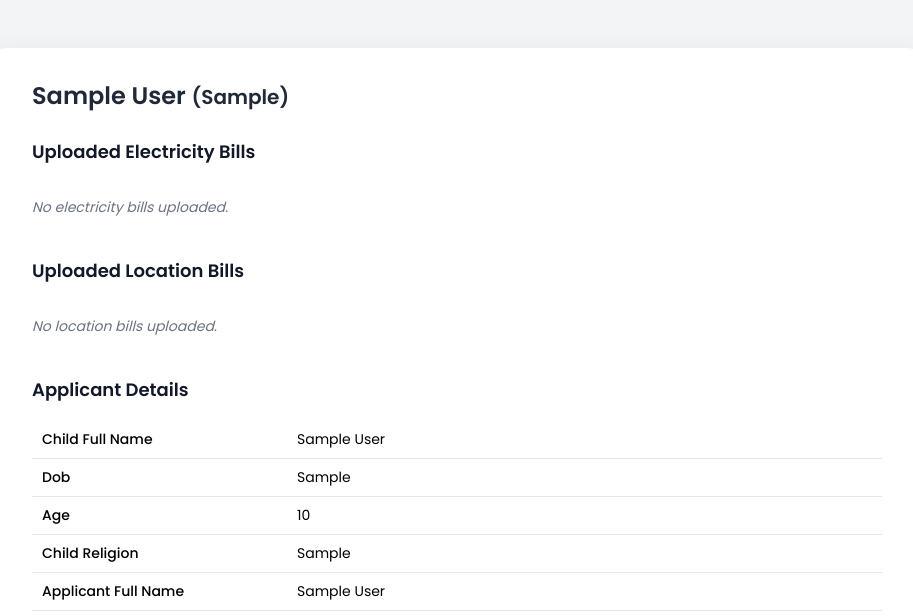
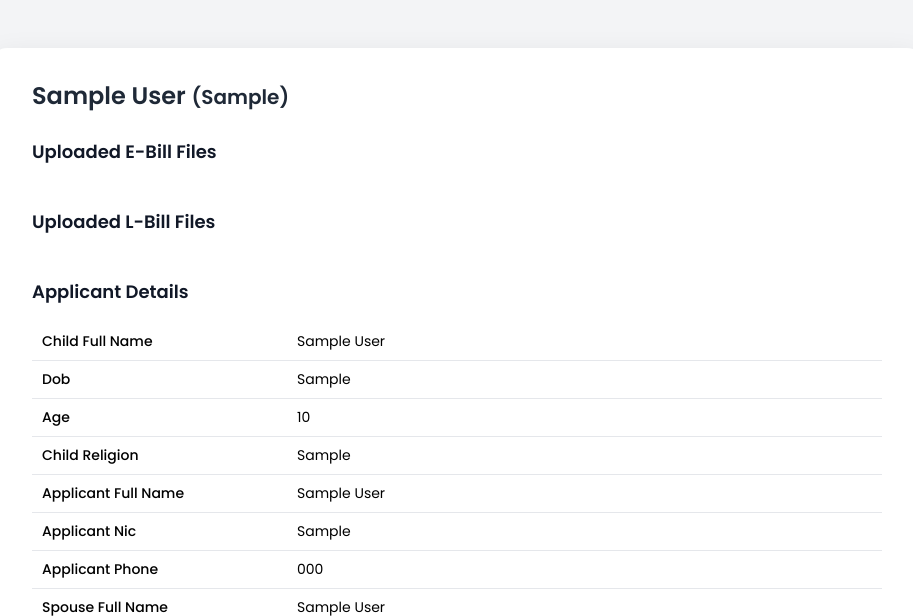
Before and after one commit to MenukaSankalpa/School, a PHP site: page /school_admin/view_applicant.php?id=1 in a window 1280 px wide. Shown: the top 616 px of the page, without its empty margins (183-1096 px from the left). Run offline with PHP 8.4, Linux system fonts and the light colour scheme; the visitor is signed in with stand-in values (Sample User, id 1); tables that the repository leaves empty or names only in its code hold one stand-in row (values such as "Sample post").

Commit message:
update view_applicant.php

```diff
--- a/school_admin/view_applicant.php
+++ b/school_admin/view_applicant.php
@@ -10,7 +10,6 @@ if (!isset($_SESSION['user_id']) || $_SESSION['role'] != '2') {
 $adminId = $_SESSION['user_id'];
 $applicantId = $_GET['id'] ?? 0;
 
-// Handle form submission
 if ($_SERVER['REQUEST_METHOD'] === 'POST' && isset($_POST['marks'])) {
     $marks = $_POST['marks'] ?? null;
     $feedback = $_POST['feedback'] ?? null;
@@ -25,7 +24,7 @@ if ($_SERVER['REQUEST_METHOD'] === 'POST' && isset($_POST['marks'])) {
     exit;
 }
 
-// Fetch applicant details
+
 $stmt = $conn->prepare("SELECT * FROM application_info WHERE id=? AND assigned_admin_id=?");
 $stmt->bind_param("ii", $applicantId, $adminId);
 $stmt->execute();
@@ -39,6 +38,14 @@ if (!$applicant) {
 }
 
 $userId = $applicant['user_id'];
+
+function parseFileList($fileList) {
+    if (!$fileList || trim($fileList) === '') return [];
+    return array_filter(array_map('trim', explode(',', $fileList)));
+}
+
+$ebills = parseFileList($applicant['ebill_files']);
+$lbills = parseFileList($applicant['lbill_files']);
 ?>
 
 <!DOCTYPE html>
@@ -48,136 +55,55 @@ $userId = $applicant['user_id'];
 <title>Applicant Details</title>
 <link href="https://fonts.googleapis.com/css2?family=Poppins:wght@400;500;600&display=swap" rel="stylesheet">
 <style>
-body {
-    font-family: 'Poppins', sans-serif;
-    background: #f3f4f6;
-    padding: 40px;
-}
-.card {
-    max-width: 850px;
-    margin: 0 auto;
-    background: #fff;
-    border-radius: 15px;
-    padding: 30px 40px;
-    box-shadow: 0 10px 30px rgba(0,0,0,0.1);
-}
-h1 {
-    margin-top: 0;
-    font-size: 24px;
-    color: #1f2937;
-}
-h3 {
-    margin-top: 25px;
-    color: #111827;
-    font-size: 18px;
-}
-.image-gallery {
-    display: flex;
-    flex-wrap: wrap;
-    gap: 15px;
-    margin-top: 15px;
-}
-.image-gallery img {
-    width: 180px;
-    height: 130px;
-    object-fit: cover;
-    border-radius: 10px;
-    border: 2px solid #e5e7eb;
-    transition: transform 0.3s, box-shadow 0.3s;
-    cursor: pointer;
-}
-.image-gallery img:hover {
-    transform: scale(1.05);
-    box-shadow: 0 6px 15px rgba(0,0,0,0.15);
-}
-.no-image {
-    color: #6b7280;
-    font-style: italic;
-    font-size: 14px;
-}
-.card table {
-    width: 100%;
-    border-collapse: collapse;
-    margin-top: 10px;
-}
-.card table td {
-    padding: 8px 10px;
-    border-bottom: 1px solid #e5e7eb;
-    font-size: 14px;
-}
-form label {
-    font-weight: 500;
-    display: block;
-    margin-top: 15px;
-    margin-bottom: 5px;
-    color: #374151;
-}
-form input[type="number"],
-form textarea,
-form select {
-    width: 100%;
-    padding: 8px;
-    border-radius: 6px;
-    border: 1px solid #ccc;
-    font-family: inherit;
-}
-form button {
-    background: #2563eb;
-    color: white;
-    border: none;
-    padding: 10px 20px;
-    border-radius: 6px;
-    cursor: pointer;
-    font-size: 15px;
-    font-weight: 500;
-    transition: background 0.3s;
-}
-form button:hover {
-    background: #1e40af;
-}
+body { font-family: 'Poppins', sans-serif; background: #f3f4f6; padding: 40px; }
+.card { max-width: 850px; margin: 0 auto; background: #fff; border-radius: 15px; padding: 30px 40px; box-shadow: 0 10px 30px rgba(0,0,0,0.1);}
+h1 { margin-top: 0; font-size: 24px; color: #1f2937;}
+h3 { margin-top: 25px; color: #111827; font-size: 18px;}
+.image-gallery, .lbill-gallery { display: flex; flex-wrap: wrap; gap: 15px; margin-top: 10px; }
+.image-gallery img, .lbill-gallery img { width: 120px; height: auto; border: 1px solid #ccc; border-radius: 5px; cursor: pointer; transition: transform 0.2s;}
+.image-gallery img:hover, .lbill-gallery img:hover { transform: scale(1.05);}
+.no-image { color: #6b7280; font-style: italic; font-size: 14px; margin-top: 10px;}
+.card table { width: 100%; border-collapse: collapse; margin-top: 10px;}
+.card table td { padding: 8px 10px; border-bottom: 1px solid #e5e7eb; font-size: 14px;}
+form label { font-weight: 500; display: block; margin-top: 15px; margin-bottom: 5px; color: #374151;}
+form input[type="number"], form textarea, form select { width: 100%; padding: 8px; border-radius: 6px; border: 1px solid #ccc; font-family: inherit;}
+form button { background: #2563eb; color: white; border: none; padding: 10px 20px; border-radius: 6px; cursor: pointer; font-size: 15px; font-weight: 500; transition: background 0.3s;}
+form button:hover { background: #1e40af;}
 </style>
 </head>
 <body>
 
 <div class="card">
-    <h1><?= htmlspecialchars($applicant['child_full_name']) ?>
-        <small>(<?= htmlspecialchars($applicant['dob']) ?>)</small>
-    </h1>
+    <h1><?= htmlspecialchars($applicant['child_full_name']) ?> <small>(<?= htmlspecialchars($applicant['dob']) ?>)</small></h1>
 
-    <h3>Uploaded Electricity Bills</h3>
+    <h3>Uploaded E-Bill Files</h3>
     <div class="image-gallery">
-        <?php
-        $ebillPath = "../uploads/ebills/$userId/";
-        $lbillPath = "../uploads/lbills/$userId/";
-        $hasImage = false;
-
-        function showFolderImages($folder) {
-            global $hasImage;
-            if (is_dir($folder)) {
-                $files = glob($folder . "*.{jpg,jpeg,png,gif,webp}", GLOB_BRACE);
-                foreach ($files as $file) {
-                    $fileUrl = $file;
-                    echo '<a href="' . $fileUrl . '" target="_blank">
-                            <img src="' . $fileUrl . '" alt="Uploaded Bill">
-                          </a>';
-                    $hasImage = true;
-                }
-            }
-        }
-
-        showFolderImages($ebillPath);
-
-        if (!$hasImage) echo '<p class="no-image">No electricity bills uploaded.</p>';
-        ?>
+        <?php if (!empty($ebills)): ?>
+            <?php foreach ($ebills as $file):
+                $file = trim($file);
+                if (!file_exists("../$file")) continue;
+            ?>
+                <a href="../<?= htmlspecialchars($file) ?>" target="_blank"><img src="../<?= htmlspecialchars($file) ?>" alt="E-Bill"></a>
+            <?php endforeach; ?>
+            <?php if (empty($ebills)) echo '<p class="no-image">No E-Bill files uploaded.</p>'; ?>
+        <?php else: ?>
+            <p class="no-image">No E-Bill files uploaded.</p>
+        <?php endif; ?>
     </div>
 
-    <h3>Uploaded Location Bills</h3>
-    <div class="image-gallery">
-        <?php
-        $hasImage = false;
-        showFolderImages($lbillPath);
-        if (!$hasImage) echo '<p class="no-image">No location bills uploaded.</p>';
-        ?>
+    <h3>Uploaded L-Bill Files</h3>
+    <div class="lbill-gallery">
+        <?php if (!empty($lbills)): ?>
+            <?php foreach ($lbills as $file):
+                $file = trim($file);
+                if (!file_exists("../$file")) continue;
+            ?>
+                <a href="../<?= htmlspecialchars($file) ?>" target="_blank"><img src="../<?= htmlspecialchars($file) ?>" alt="L-Bill"></a>
+            <?php endforeach; ?>
+            <?php if (empty($lbills)) echo '<p class="no-image">No L-Bill files uploaded.</p>'; ?>
+        <?php else: ?>
+            <p class="no-image">No L-Bill files uploaded.</p>
+        <?php endif; ?>
     </div>
 
     <h3>Applicant Details</h3>
@@ -185,8 +111,8 @@ form button:hover {
         <?php
         foreach ($applicant as $key => $value) {
             if (in_array($key, ['id','assigned_admin_id','ebill_files','lbill_files','marks','feedback','status','created_at'])) continue;
-            echo '<tr><td style="width:30%; font-weight:500;">' . ucwords(str_replace('_', ' ', $key)) . '</td>
-                      <td>' . htmlspecialchars($value) . '</td></tr>';
+            echo '<tr><td style="width:30%; font-weight:500;">'.ucwords(str_replace('_',' ',$key)).'</td>
+                      <td>'.htmlspecialchars($value).'</td></tr>';
         }
         ?>
     </table>
```
